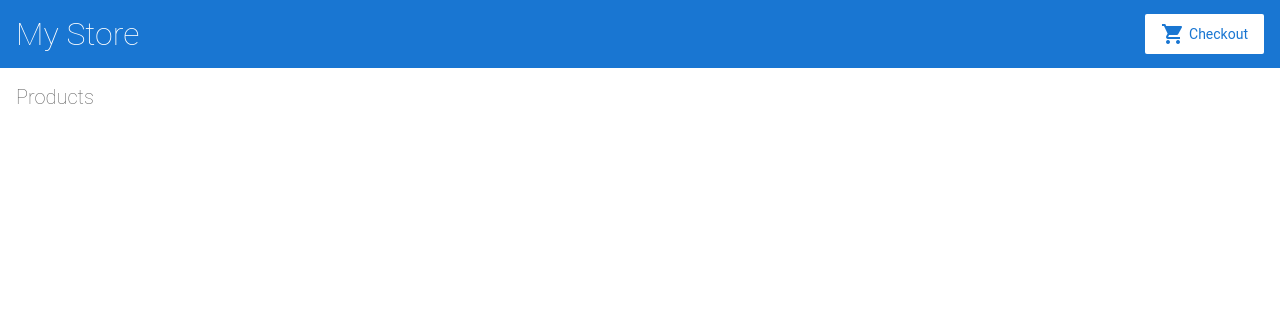
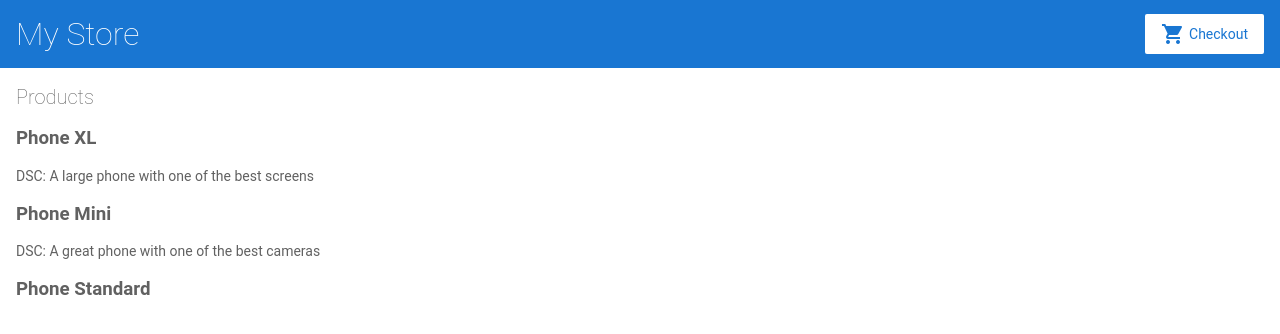
Before and after one commit to vitalydem/angular-el35dh-jszaer, an Angular app: page / in a window 1280 px wide. Shown: the top 334 px of the page. Built offline with nearby package versions, Linux system fonts and the light colour scheme.

Commit message:
1 file modified

```diff
--- a/src/app/product-list/product-list.component.html
+++ b/src/app/product-list/product-list.component.html
@@ -1,5 +1,11 @@
 <h2>Products</h2>
 
+<div *ngFor="let product of products">
+  <a [title]="product.name + ' details'">
+    <h3>{{ product.name }}</h3>
+    <p *ngIf="product.description">DSC: {{ product.description }}</p>
+  </a>
+</div>
 
 <!--
 Copyright Google LLC. All Rights Reserved.
```
